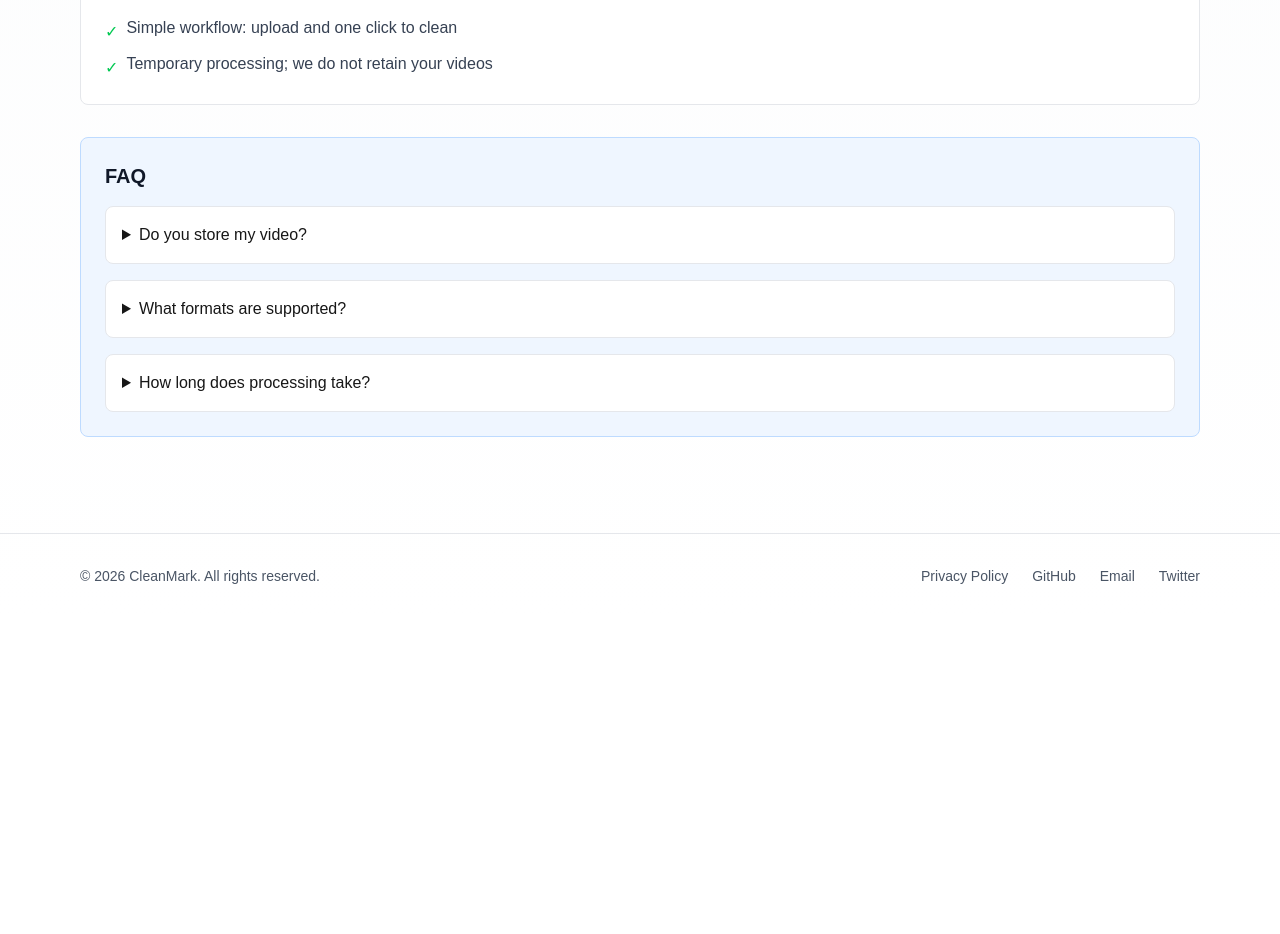
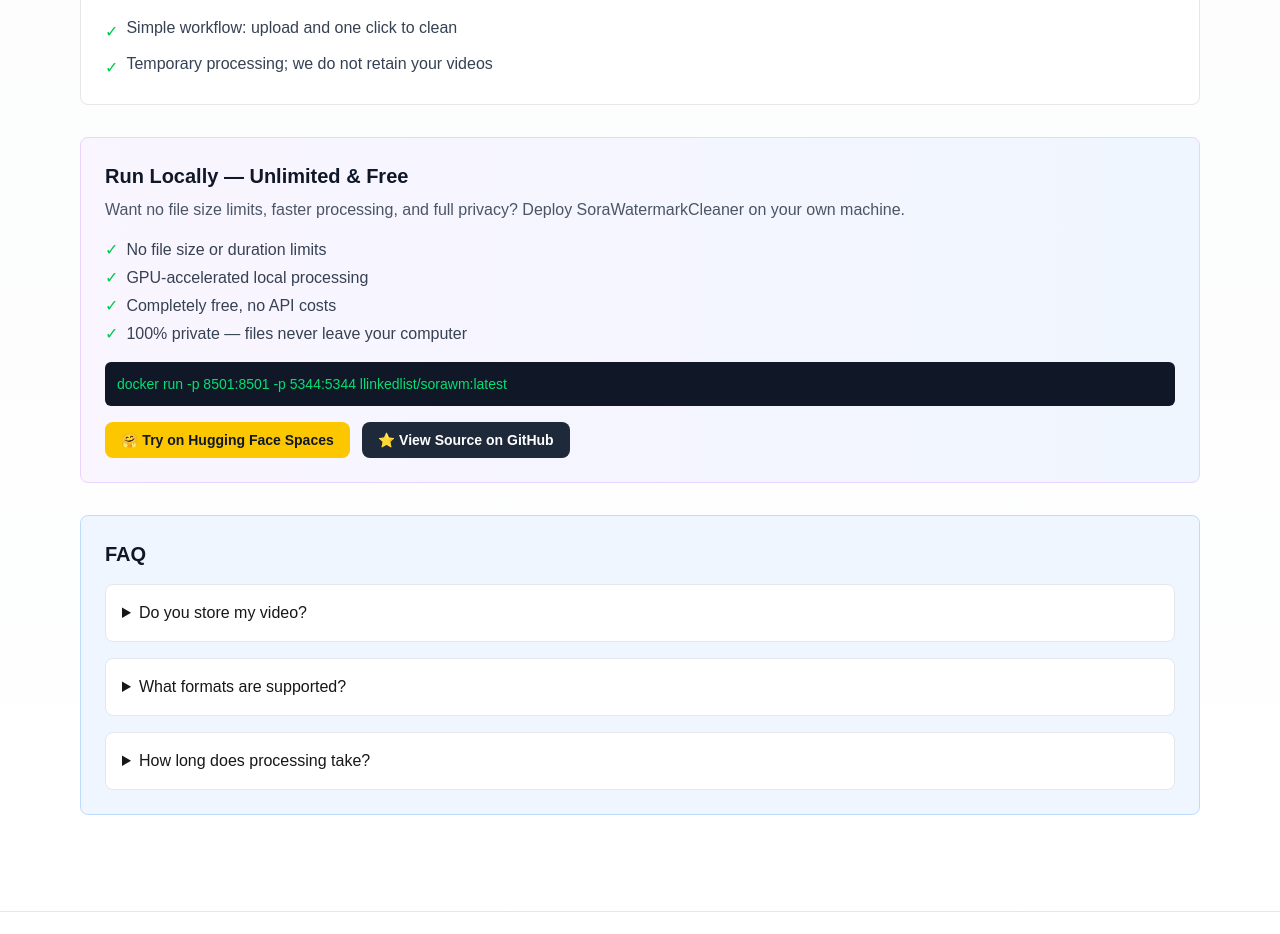
Before and after one commit to sunzhenyu/CleanMark, a Next.js app: page /en/sora-watermark-remover in a window 1280 px wide. Shown: the part 1040-1974 px from the top of the page. Before the commit the page ends 1658 px from the top, so only its background shows below. Built offline with nearby package versions, Linux system fonts and the light colour scheme.

Commit message:
feat: add local deployment section to Sora page, switch API to HF Spaces backend

```diff
--- a/messages/en.json
+++ b/messages/en.json
@@ -347,6 +347,20 @@
       "item4": "Simple workflow: upload and one click to clean",
       "item5": "Temporary processing; we do not retain your videos"
     },
+    "localDeploy": {
+      "title": "Run Locally — Unlimited & Free",
+      "description": "Want no file size limits, faster processing, and full privacy? Deploy SoraWatermarkCleaner on your own machine.",
+      "features": {
+        "unlimited": "No file size or duration limits",
+        "faster": "GPU-accelerated local processing",
+        "free": "Completely free, no API costs",
+        "privacy": "100% private — files never leave your computer"
+      },
+      "hfSpace": "Try on Hugging Face Spaces",
+      "github": "View Source on GitHub",
+      "quickStart": "Quick Start (Docker)",
+      "dockerCmd": "docker run -p 8501:8501 -p 5344:5344 llinkedlist/sorawm:latest"
+    },
     "faq": {
       "title": "FAQ",
       "q1": "Do you store my video?",
--- a/messages/zh.json
+++ b/messages/zh.json
@@ -347,6 +347,20 @@
       "item4": "简单的工作流程：上传并一键清除",
       "item5": "临时处理；我们不会保留您的视频"
     },
+    "localDeploy": {
+      "title": "本地部署 — 无限制 & 免费",
+      "description": "想要无文件大小限制、更快的处理速度和完全隐私？在自己的机器上部署 SoraWatermarkCleaner。",
+      "features": {
+        "unlimited": "无文件大小或时长限制",
+        "faster": "GPU 加速本地处理",
+        "free": "完全免费，无 API 费用",
+        "privacy": "100% 隐私 — 文件永不离开您的电脑"
+      },
+      "hfSpace": "在 Hugging Face Spaces 上体验",
+      "github": "在 GitHub 上查看源码",
+      "quickStart": "快速开始（Docker）",
+      "dockerCmd": "docker run -p 8501:8501 -p 5344:5344 llinkedlist/sorawm:latest"
+    },
     "faq": {
       "title": "常见问题",
       "q1": "你们会存储我的视频吗？",
--- a/src/app/[locale]/sora-watermark-remover/page.tsx
+++ b/src/app/[locale]/sora-watermark-remover/page.tsx
@@ -98,6 +98,40 @@
           </ul>
         </div>
 
+        <div className="mt-8 bg-gradient-to-r from-purple-50 to-blue-50 rounded-lg border border-purple-200 p-6">
+          <h3 className="text-xl font-bold text-gray-900 mb-2">{t('localDeploy.title')}</h3>
+          <p className="text-gray-600 mb-4">{t('localDeploy.description')}</p>
+          <ul className="space-y-1 text-gray-700 mb-4">
+            {(['unlimited', 'faster', 'free', 'privacy'] as const).map((key) => (
+              <li key={key} className="flex items-center gap-2">
+                <span className="text-green-500">✓</span>
+                <span>{t(`localDeploy.features.${key}`)}</span>
+              </li>
+            ))}
+          </ul>
+          <div className="bg-gray-900 rounded-md p-3 mb-4 font-mono text-sm text-green-400 overflow-x-auto">
+            {t('localDeploy.dockerCmd')}
+          </div>
+          <div className="flex flex-wrap gap-3">
+            <a
+              href="https://huggingface.co/spaces/sunhaoyu/SoraWatermarkCleaner"
+              target="_blank"
+              rel="noopener noreferrer"
+              className="px-4 py-2 bg-yellow-400 hover:bg-yellow-500 text-gray-900 font-semibold rounded-lg text-sm transition-colors"
+            >
+              🤗 {t('localDeploy.hfSpace')}
+            </a>
+            <a
+              href="https://github.com/sunzhenyu/CleanMark"
+              target="_blank"
+              rel="noopener noreferrer"
+              className="px-4 py-2 bg-gray-800 hover:bg-gray-900 text-white font-semibold rounded-lg text-sm transition-colors"
+            >
+              ⭐ {t('localDeploy.github')}
+            </a>
+          </div>
+        </div>
+
         <div className="mt-8 bg-blue-50 rounded-lg border border-blue-200 p-6">
           <h3 className="text-xl font-bold text-gray-900 mb-4">{t('faq.title')}</h3>
           <div className="space-y-4">
--- a/src/app/api/sora/remove/route.ts
+++ b/src/app/api/sora/remove/route.ts
@@ -1,14 +1,16 @@
 import { NextRequest, NextResponse } from 'next/server';
 
-const REPLICATE_API_TOKEN = process.env.REPLICATE_API_TOKEN;
-const REPLICATE_MODEL_VERSION = '7b636d39f482f129dfa3429fdc7c5c2d4f4ef36e4cbc6d919b701c1d39162797';
+// HF Spaces backend URL — set HF_SPACES_URL env var to your Space's API URL
+// e.g. https://your-username-sorawatermarkcleaner.hf.space
+const HF_SPACES_URL = process.env.HF_SPACES_URL;
+const HF_SPACES_API_BASE = HF_SPACES_URL ? `${HF_SPACES_URL}/api/v1` : null;
 
 export async function POST(request: NextRequest) {
   try {
-    if (!REPLICATE_API_TOKEN) {
+    if (!HF_SPACES_API_BASE) {
       return NextResponse.json(
-        { error: 'Replicate API token not configured' },
-        { status: 500 }
+        { error: 'Sora watermark removal service not configured. Please set HF_SPACES_URL.' },
+        { status: 503 }
       );
     }
 
@@ -16,13 +18,9 @@
     const file = formData.get('file') as File;
 
     if (!file) {
-      return NextResponse.json(
-        { error: 'No file provided' },
-        { status: 400 }
-      );
+      return NextResponse.json({ error: 'No file provided' }, { status: 400 });
     }
 
-    // Check file size (20MB limit)
     const MAX_SIZE = 20 * 1024 * 1024;
     if (file.size > MAX_SIZE) {
       return NextResponse.json(
@@ -31,84 +29,53 @@
       );
     }
 
-    // Convert file to base64 data URI
-    const bytes = await file.arrayBuffer();
-    const buffer = Buffer.from(bytes);
-    const base64 = buffer.toString('base64');
-    const mimeType = file.type || 'video/mp4';
-    const dataUri = `data:${mimeType};base64,${base64}`;
+    // Submit task to HF Spaces FastAPI backend
+    const uploadForm = new FormData();
+    uploadForm.append('video', file, file.name);
 
-    // Call Replicate API
-    const response = await fetch('https://api.replicate.com/v1/predictions', {
-      method: 'POST',
-      headers: {
-        'Authorization': `Token ${REPLICATE_API_TOKEN}`,
-        'Content-Type': 'application/json',
-      },
-      body: JSON.stringify({
-        version: REPLICATE_MODEL_VERSION,
-        input: {
-          video: dataUri,
-        },
-      }),
-    });
+    const submitResponse = await fetch(
+      `${HF_SPACES_API_BASE}/submit_remove_task?cleaner_type=lama`,
+      { method: 'POST', body: uploadForm }
+    );
 
-    if (!response.ok) {
-      const error = await response.text();
-      console.error('Replicate API error:', error);
-      console.error('Response status:', response.status);
+    if (!submitResponse.ok) {
+      const error = await submitResponse.text();
+      console.error('HF Spaces submit error:', error);
       return NextResponse.json(
-        { error: `Failed to start processing: ${error}` },
-        { status: response.status }
+        { error: `Failed to submit task: ${error}` },
+        { status: submitResponse.status }
       );
     }
 
-    const prediction = await response.json();
+    const { task_id } = await submitResponse.json();
 
-    // Poll for completion
-    let result = prediction;
-    let attempts = 0;
-    const maxAttempts = 60; // 5 minutes max (5s intervals)
-
-    while (result.status !== 'succeeded' && result.status !== 'failed' && attempts < maxAttempts) {
-      await new Promise(resolve => setTimeout(resolve, 5000)); // Wait 5 seconds
+    // Poll for completion (max 5 minutes, 5s intervals)
+    const maxAttempts = 60;
+    for (let i = 0; i < maxAttempts; i++) {
+      await new Promise(resolve => setTimeout(resolve, 5000));
 
       const statusResponse = await fetch(
-        `https://api.replicate.com/v1/predictions/${result.id}`,
-        {
-          headers: {
-            'Authorization': `Token ${REPLICATE_API_TOKEN}`,
-          },
-        }
+        `${HF_SPACES_API_BASE}/get_results?remove_task_id=${task_id}`
       );
 
-      if (!statusResponse.ok) {
-        break;
+      if (!statusResponse.ok) continue;
+
+      const result = await statusResponse.json();
+
+      if (result.status === 'FINISHED') {
+        const downloadUrl = `${HF_SPACES_API_BASE}/download/${task_id}`;
+        return NextResponse.json({ success: true, output: downloadUrl });
       }
 
-      result = await statusResponse.json();
-      attempts++;
+      if (result.status === 'ERROR') {
+        return NextResponse.json(
+          { error: result.error_message || 'Processing failed' },
+          { status: 500 }
+        );
+      }
     }
 
-    if (result.status === 'failed') {
-      return NextResponse.json(
-        { error: result.error || 'Processing failed' },
-        { status: 500 }
-      );
-    }
-
-    if (result.status !== 'succeeded') {
-      return NextResponse.json(
-        { error: 'Processing timeout' },
-        { status: 504 }
-      );
-    }
-
-    return NextResponse.json({
-      success: true,
-      output: result.output,
-      logs: result.logs || '',
-    });
+    return NextResponse.json({ error: 'Processing timeout' }, { status: 504 });
 
   } catch (error: any) {
     console.error('API error:', error);
```
